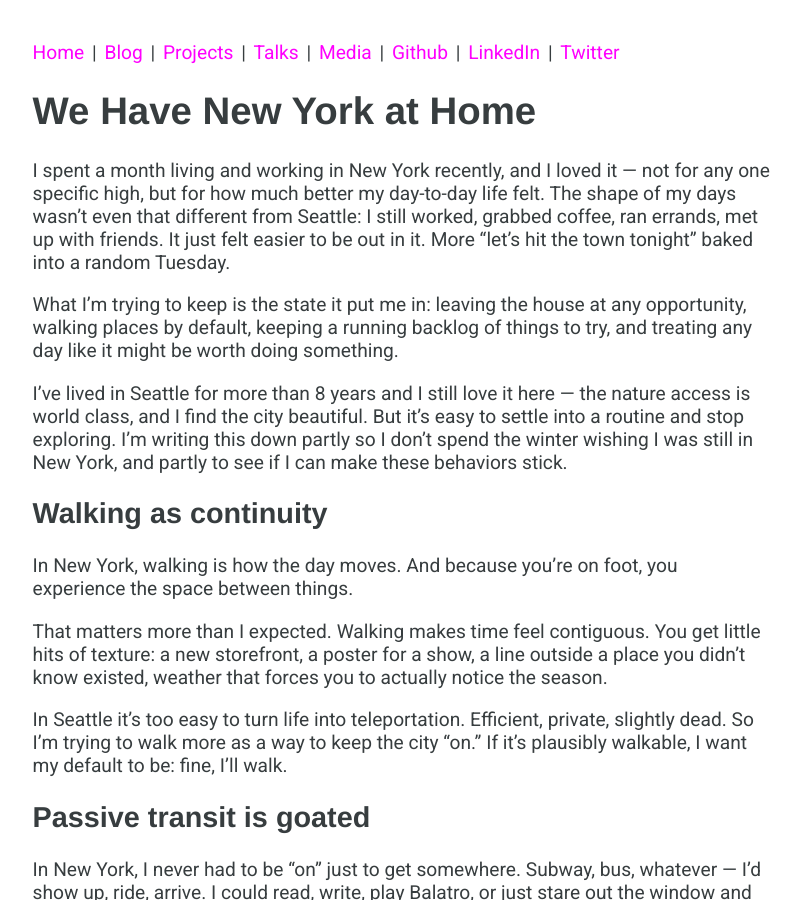
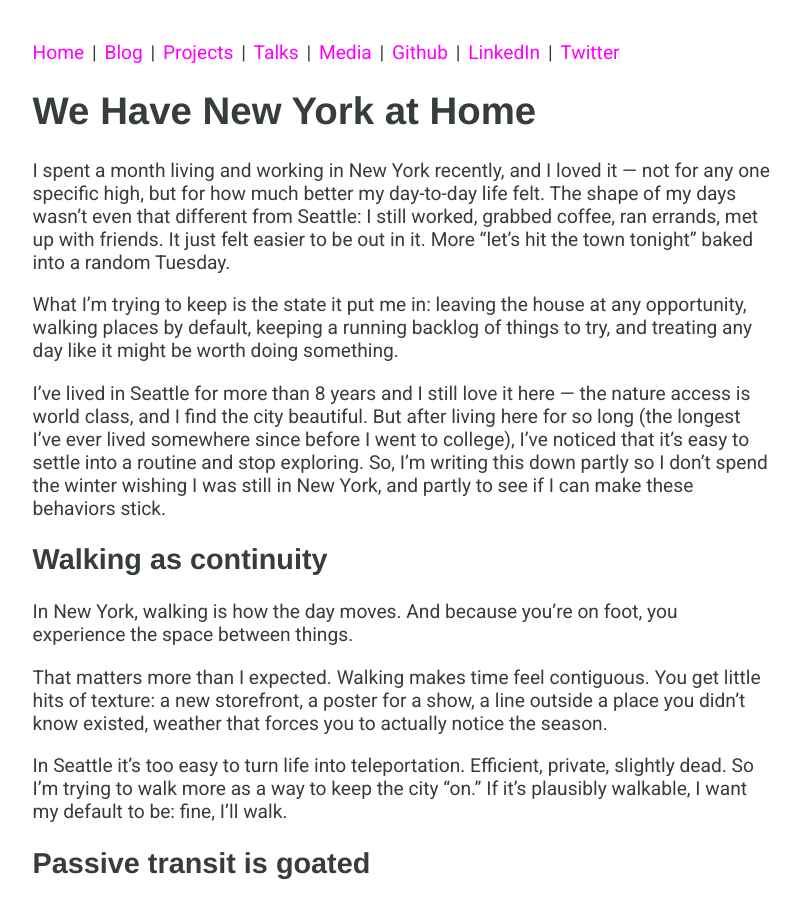
Before and after one commit to dmarticus/dmarticus.github.io, a Jekyll site: the page built from _posts/2025-12-19-we-have-new-york-at-home.md, in a window 1280 px wide and 900 px high. Shown: the whole window, without its empty margins (238-1039 px from the left). Built offline with Jekyll 4.4.1, drawn with Linux system fonts in a browser that asks for light colours.

Commit message:
bit more

```diff
--- a/_posts/2025-12-19-we-have-new-york-at-home.md
+++ b/_posts/2025-12-19-we-have-new-york-at-home.md
@@ -9,7 +9,7 @@ I spent a month living and working in New York recently, and I loved it — not
 
 What I'm trying to keep is the state it put me in: leaving the house at any opportunity, walking places by default, keeping a running backlog of things to try, and treating any day like it might be worth doing something.
 
-I've lived in Seattle for more than 8 years and I still love it here — the nature access is world class, and I find the city beautiful. But it's easy to settle into a routine and stop exploring. I'm writing this down partly so I don't spend the winter wishing I was still in New York, and partly to see if I can make these behaviors stick.
+I've lived in Seattle for more than 8 years and I still love it here — the nature access is world class, and I find the city beautiful. But after living here for so long (the longest I've ever lived somewhere since before I went to college), I've noticed that it's easy to settle into a routine and stop exploring. So, I'm writing this down partly so I don't spend the winter wishing I was still in New York, and partly to see if I can make these behaviors stick.
 
 ## Walking as continuity
 
```
